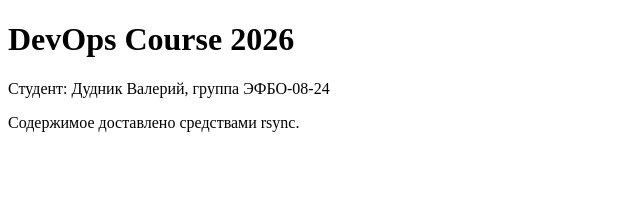
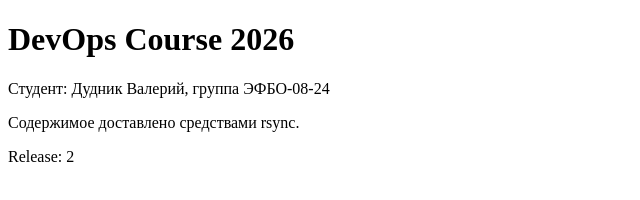
Before and after one commit to dudenmann/devops-course-2026, a plain HTML site: page site/index.html in a window 1280 px wide. Shown: the full height of the page, 0-640 px from the left. Drawn offline with Linux system fonts and the light colour scheme.

Commit message:
feat: publish second static site release

```diff
--- a/site/index.html
+++ b/site/index.html
@@ -5,5 +5,6 @@
   <h1>DevOps Course 2026</h1>
   <p>Студент: Дудник Валерий, группа ЭФБО-08-24</p>
   <p>Содержимое доставлено средствами rsync.</p>
+  <p>Release: 2</p>
 </body>
 </html>
```
